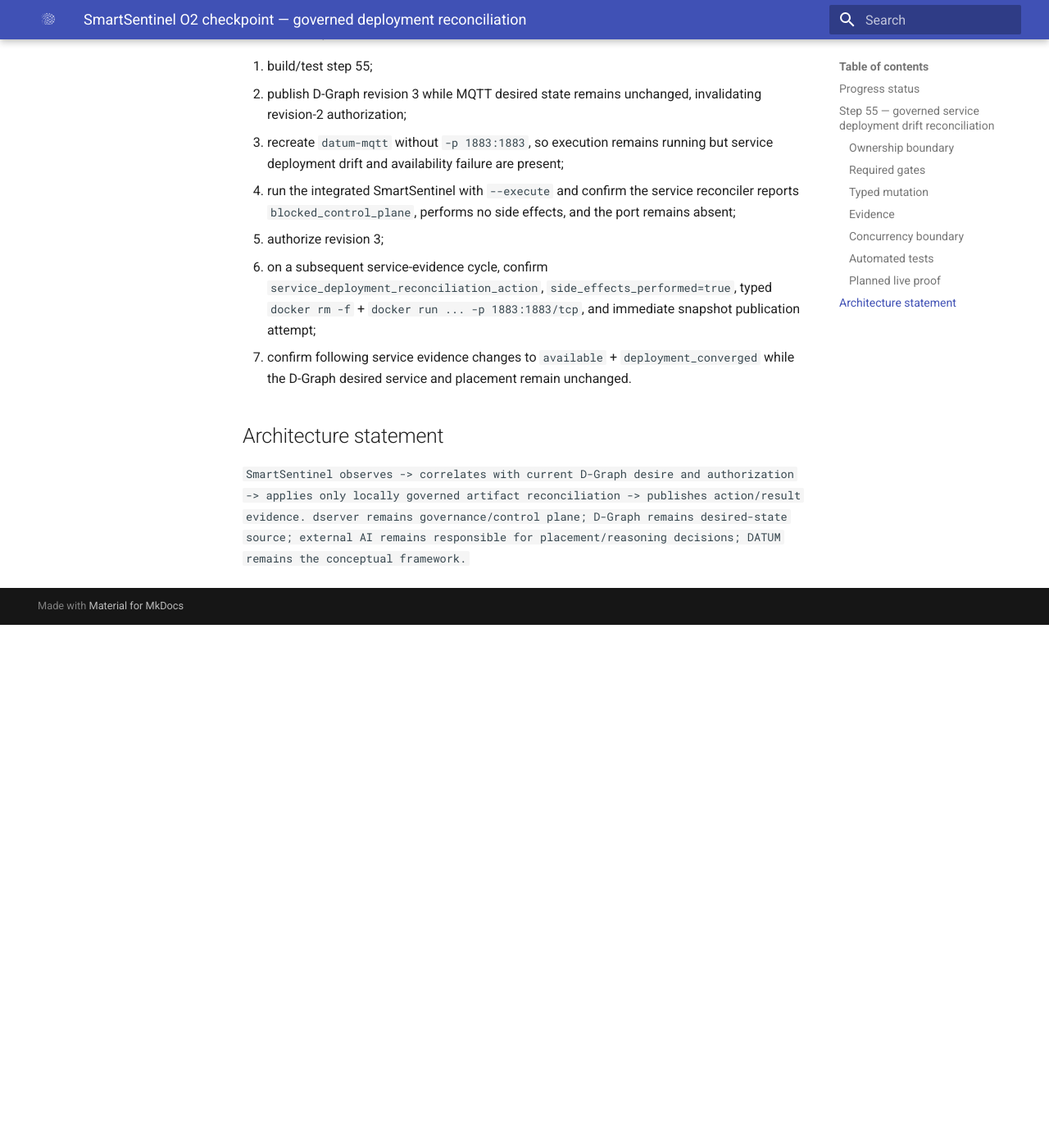
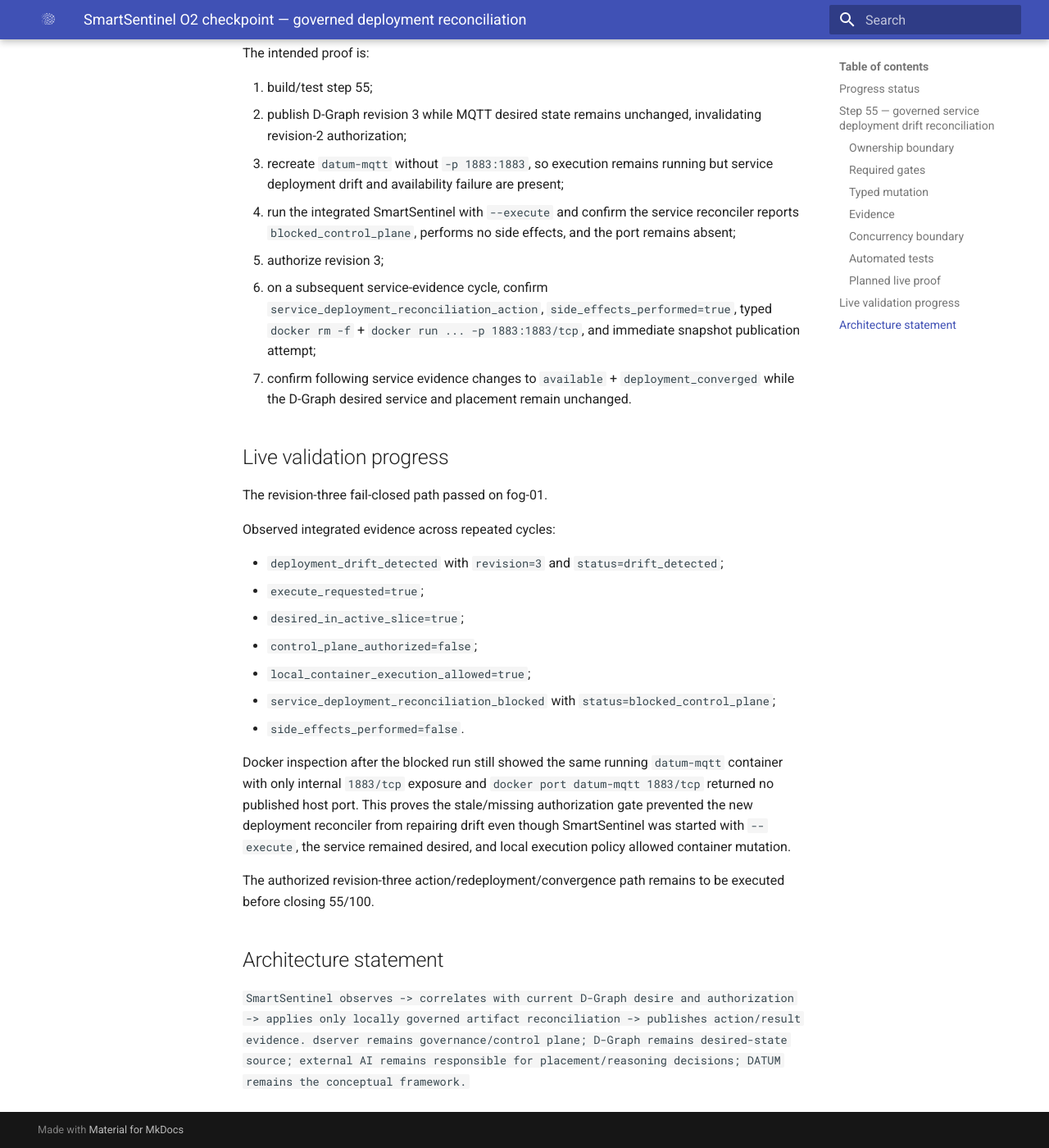
Before and after one commit to dnredson/datum, an MkDocs documentation site: the page built from documentation/checkpoints/SMARTSENTINEL_PROGRESS_2026-09-04_O2_GOVERNED_DEPLOYMENT_RECONCILIATION.md, in a window 1280 px wide and 1400 px high, scrolled down 3399 px. Shown: the whole window at 82% size. Built offline with MkDocs 1.6.1 and Material for MkDocs 9.7.7, drawn with Linux system fonts in a browser that asks for light colours; before the commit the page ends 4161 px from its top, so only the background shows below that; some of the changed text lies outside the part shown.

Commit message:
Record step 55 blocked-control-plane live pass

```diff
--- a/documentation/checkpoints/SMARTSENTINEL_PROGRESS_2026-09-04_O2_GOVERNED_DEPLOYMENT_RECONCILIATION.md
+++ b/documentation/checkpoints/SMARTSENTINEL_PROGRESS_2026-09-04_O2_GOVERNED_DEPLOYMENT_RECONCILIATION.md
@@ -12,7 +12,7 @@
 - 52/100 — LIVE PASS.
 - 53/100 — LIVE PASS.
 - 54/100 — LIVE PASS.
-- 55/100 — IMPLEMENTED, pending compile/live validation.
+- 55/100 — IMPLEMENTED; compile/test PASS; blocked-control-plane live path PASS; authorized action/convergence live path pending.
 
 The validated 54/100 baseline is on `main`. Step 55 is isolated in this branch.
 
@@ -118,6 +118,24 @@
 6. on a subsequent service-evidence cycle, confirm `service_deployment_reconciliation_action`, `side_effects_performed=true`, typed `docker rm -f` + `docker run ... -p 1883:1883/tcp`, and immediate snapshot publication attempt;
 7. confirm following service evidence changes to `available` + `deployment_converged` while the D-Graph desired service and placement remain unchanged.
 
+## Live validation progress
+
+The revision-three fail-closed path passed on fog-01.
+
+Observed integrated evidence across repeated cycles:
+
+- `deployment_drift_detected` with `revision=3` and `status=drift_detected`;
+- `execute_requested=true`;
+- `desired_in_active_slice=true`;
+- `control_plane_authorized=false`;
+- `local_container_execution_allowed=true`;
+- `service_deployment_reconciliation_blocked` with `status=blocked_control_plane`;
+- `side_effects_performed=false`.
+
+Docker inspection after the blocked run still showed the same running `datum-mqtt` container with only internal `1883/tcp` exposure and `docker port datum-mqtt 1883/tcp` returned no published host port. This proves the stale/missing authorization gate prevented the new deployment reconciler from repairing drift even though SmartSentinel was started with `--execute`, the service remained desired, and local execution policy allowed container mutation.
+
+The authorized revision-three action/redeployment/convergence path remains to be executed before closing 55/100.
+
 ## Architecture statement
 
 `SmartSentinel observes -> correlates with current D-Graph desire and authorization -> applies only locally governed artifact reconciliation -> publishes action/result evidence. dserver remains governance/control plane; D-Graph remains desired-state source; external AI remains responsible for placement/reasoning decisions; DATUM remains the conceptual framework.`
```
